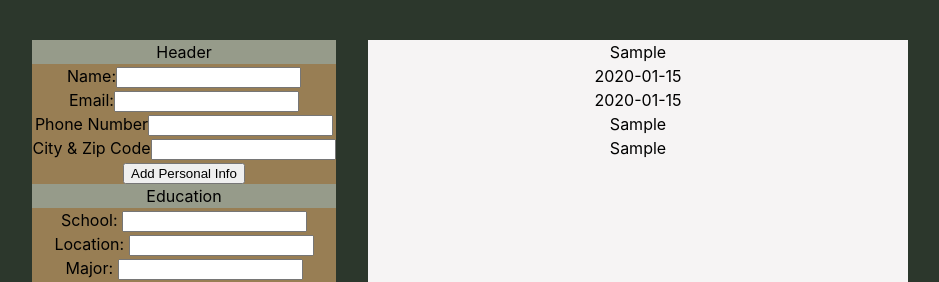
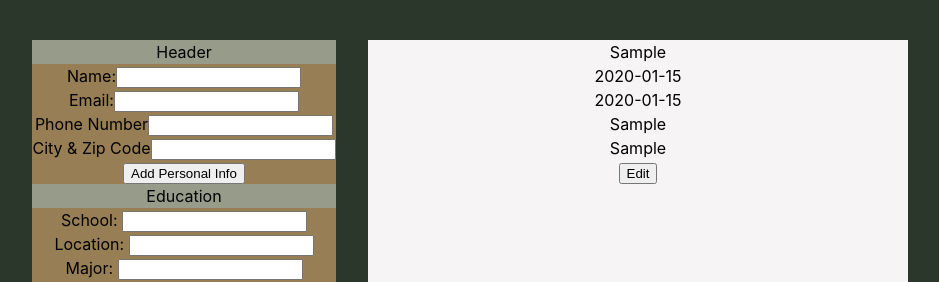
Before and after one commit to MundanePeasant/resume-maker, a React (Vite) app: page / in a window 1280 px wide. Both pictures are taken after typing "Sample", "Sample", "Sample", "2020-01-15", "2020-01-15" into the empty fields and a click on the button "Add Education". Shown: the top 282 px of the page, without its empty margins (170-1109 px from the left). Built offline with nearby package versions, Linux system fonts and the light colour scheme; the HTML template or start-up script is replaced by a standard one.

Commit message:
Edits available for Education items

```diff
--- a/src/App.jsx
+++ b/src/App.jsx
@@ -17,7 +17,6 @@ function App() {
     phone: '',
     address: ''
   });
-
   function handlePersonalClick (event) {
     event.preventDefault();
 
@@ -33,8 +32,8 @@ function App() {
   }
 
   //state for education
+  let replace = null;
   const [edu, setEdu] = useState([]);
-
   function handleEducationClick (event) {
     event.preventDefault();
     const school = document.getElementById("school").value;
@@ -44,15 +43,37 @@ function App() {
     const end = document.getElementById("end-date-edu").value;
 
     const education = new Education(school, location, study, start, end);
-    setEdu(edu => [...edu, education])
+
+    if(replace){
+      console.log("inside the if statement");
+      const index = edu.findIndex(obj => obj.id === replace.id);
+
+      const updatedEdu = [...edu.slice(0, index), education, ...edu.slice(index + 1)];
+
+      setEdu(updatedEdu);
+
+      replace = null;
+    } else {
+      setEdu(edu => [...edu, education])
+    }
 
     const form = document.getElementsByClassName("education-form")[0].firstChild;
     form.reset();
   }
 
+  //allowing for edits in Education section
+  function handleEducationEdit (eduObj) {
+    document.getElementById("school").value = eduObj.school;
+    document.getElementById("location-edu").value = eduObj.location;
+    document.getElementById("study").value = eduObj.study;
+    document.getElementById("start-date-edu").value = eduObj.startDate;
+    document.getElementById("end-date-edu").value = eduObj.endDate;
+
+    replace = eduObj;
+  }
+
   //state for experiences
   const [exp, setExp] = useState([]);
-
   function handleExperienceClick (event) {
     event.preventDefault();
 
@@ -87,7 +108,7 @@ function App() {
         </div>
         <div className='resume-container'>
           <PersonalCV header={header} />
-          <EducationCV education={edu}/>
+          <EducationCV education={edu} onClick={handleEducationEdit}/>
           <ExperienceCV experience={exp}/>
         </div>
       </div>
--- a/src/components/EducationCV.jsx
+++ b/src/components/EducationCV.jsx
@@ -1,14 +1,16 @@
 
 
 function EducationCV(props) {
+    const {education, onClick} = props;
 
-    const eduStints = props.education.map(edu =>
+    const eduStints = education.map(edu =>
         <div key={edu.id}>
         <div>{edu.school}</div>
         <div>{edu.startDate}</div>
         <div>{edu.endDate}</div>
         <div>{edu.study}</div>
         <div>{edu.location}</div>
+        <button onClick={()=> onClick(edu)}>Edit</button>
         </div>)
 
     return (
--- a/src/components/ExperienceCV.jsx
+++ b/src/components/ExperienceCV.jsx
@@ -11,6 +11,7 @@ function ExperienceCV(props) {
             <div>{exp.endDate}</div>
             <div>{exp.bullets.map(bullet =>
                 <div key={bullet}>{bullet}</div>)}</div>
+            <button>Edit</button>
         </div>)
 
     return (<>
```
